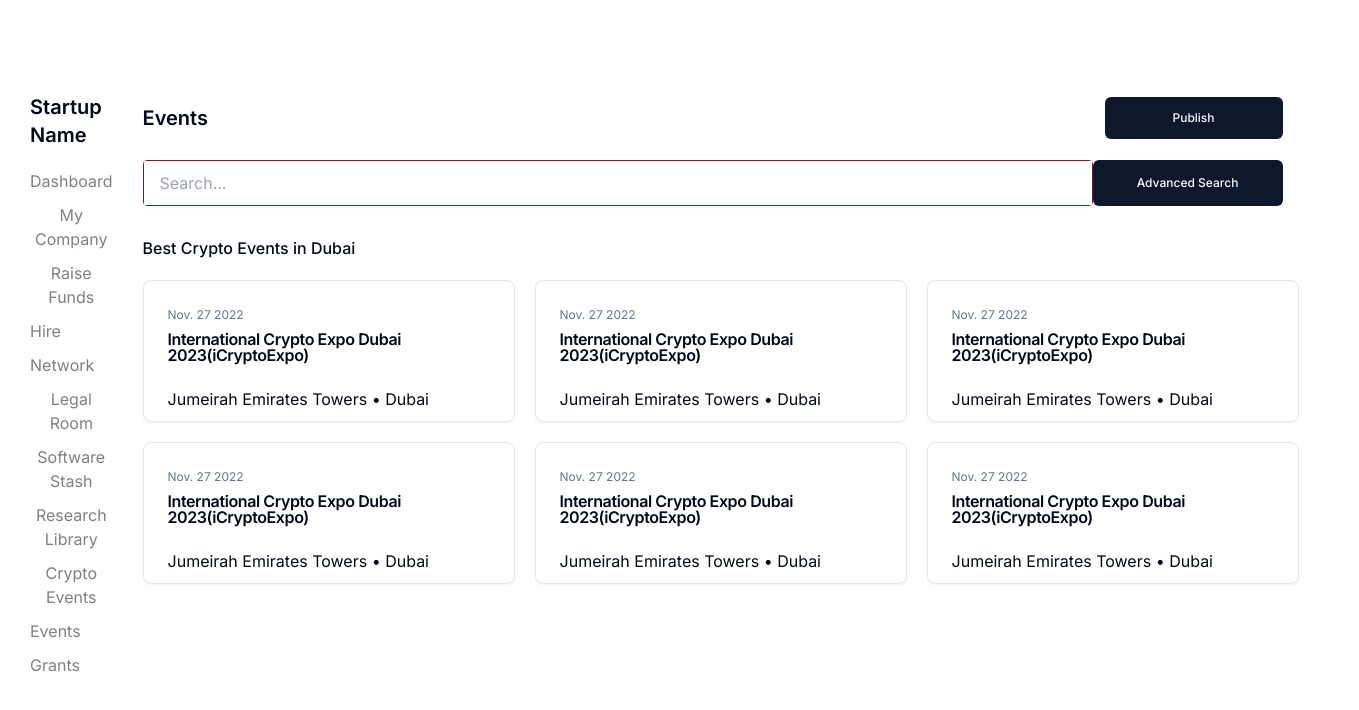
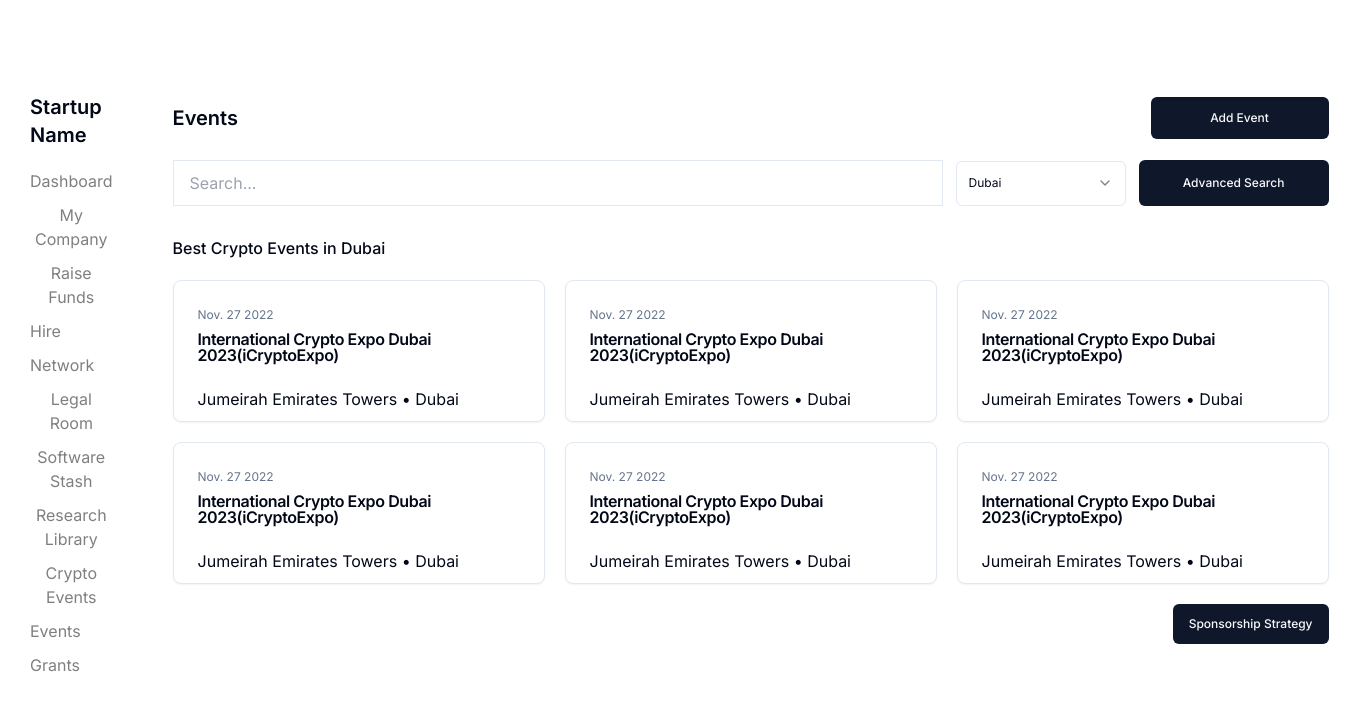
Before and after one commit to ShaikhNabeelShabbir/unbundl-web, a React (Vite) app: page /founder-dashboard in a window 1280 px wide. Both pictures are taken after a click on the button "Events". Shown: the top 710 px of the page, 1359 px wide, since content can reach past the window. Built offline with nearby package versions, Linux system fonts and the light colour scheme.

Commit message:
adjustment for deployment

```diff
--- a/src/pages/startup/events.tsx
+++ b/src/pages/startup/events.tsx
@@ -7,22 +7,41 @@ import {
   CardHeader,
   CardTitle,
 } from "@/components/ui/card";
+import {
+  Select,
+  SelectContent,
+  SelectItem,
+  SelectTrigger,
+  SelectValue,
+} from "@/components/ui/select";
 
 const Events: React.FC = () => {
   return (
-    <div className="flex">
+    <div className="flex ml-[30px]">
       <div className="flex-1 py-[97px]">
         <div className="flex items-center justify-between">
           <p className="font-semibold text-[20px]">Events</p>
-          <Button className="w-[178px] h-[42px] mr-[30px]">Publish</Button>
+          <Button className="w-[178px] h-[42px] mr-[30px]">Add Event</Button>
         </div>
         <div className="flex items-center justify-between mt-[21px]">
-          <div className="flex w-[950px] h-[46px] border border-red-900 rounded-[4px]">
+          <div className="flex w-[770px] h-[46px] border">
             <input
               type="text"
               className="w-full px-4 py-2 outline-none"
               placeholder="Search..."
             />
+          </div>
+          <div className="w-[170px] h-[45px]">
+            <Select>
+              <SelectTrigger className="w-[170px] h-[45px]">
+                <SelectValue placeholder="Dubai" />
+              </SelectTrigger>
+              <SelectContent>
+                <SelectItem value="Dubai">Dubai</SelectItem>
+                <SelectItem value="Mumbai">Mumbai</SelectItem>
+                <SelectItem value="USA">USA</SelectItem>
+              </SelectContent>
+            </Select>
           </div>
           <Button className="w-[190px] h-[46px] mr-[30px]">
             Advanced Search
@@ -67,7 +86,7 @@ const Events: React.FC = () => {
               </CardContent>
             </Card>
           </div>
-          <div className="flex flex-row space-x-[20px]">
+          <div className="flex flex-row space-x-[20px] mr-[30px]">
             <Card className="w-[372px] h-[142px]">
               <CardHeader>
                 <CardDescription>Nov. 27 2022</CardDescription>
@@ -102,6 +121,10 @@ const Events: React.FC = () => {
               </CardContent>
             </Card>
           </div>
+          <div className="flex flex-row mr-[30px]">
+            {" "}
+            <Button className="ml-auto">Sponsorship Strategy</Button>
+          </div>
         </div>
       </div>
     </div>
--- a/src/pages/startup/research-library.tsx
+++ b/src/pages/startup/research-library.tsx
@@ -11,14 +11,14 @@ import {
 
 const ResearchLibrary: React.FC = () => {
   return (
-    <div className="flex">
+    <div className="flex ml-[30px]">
       <div className="flex-1 py-[97px]">
         <div className="flex items-center justify-between">
           <p className="font-semibold text-[20px]">Research Library</p>
           <Button className="w-[178px] h-[42px] mr-[30px]">Publish</Button>
         </div>
         <div className="flex items-center justify-between mt-[21px]">
-          <div className="flex w-[950px] h-[46px] border border-red-900 rounded-[4px]">
+          <div className="flex w-[950px] h-[46px] border rounded-[4px]">
             <input
               type="text"
               className="w-full px-4 py-2 outline-none"
```
